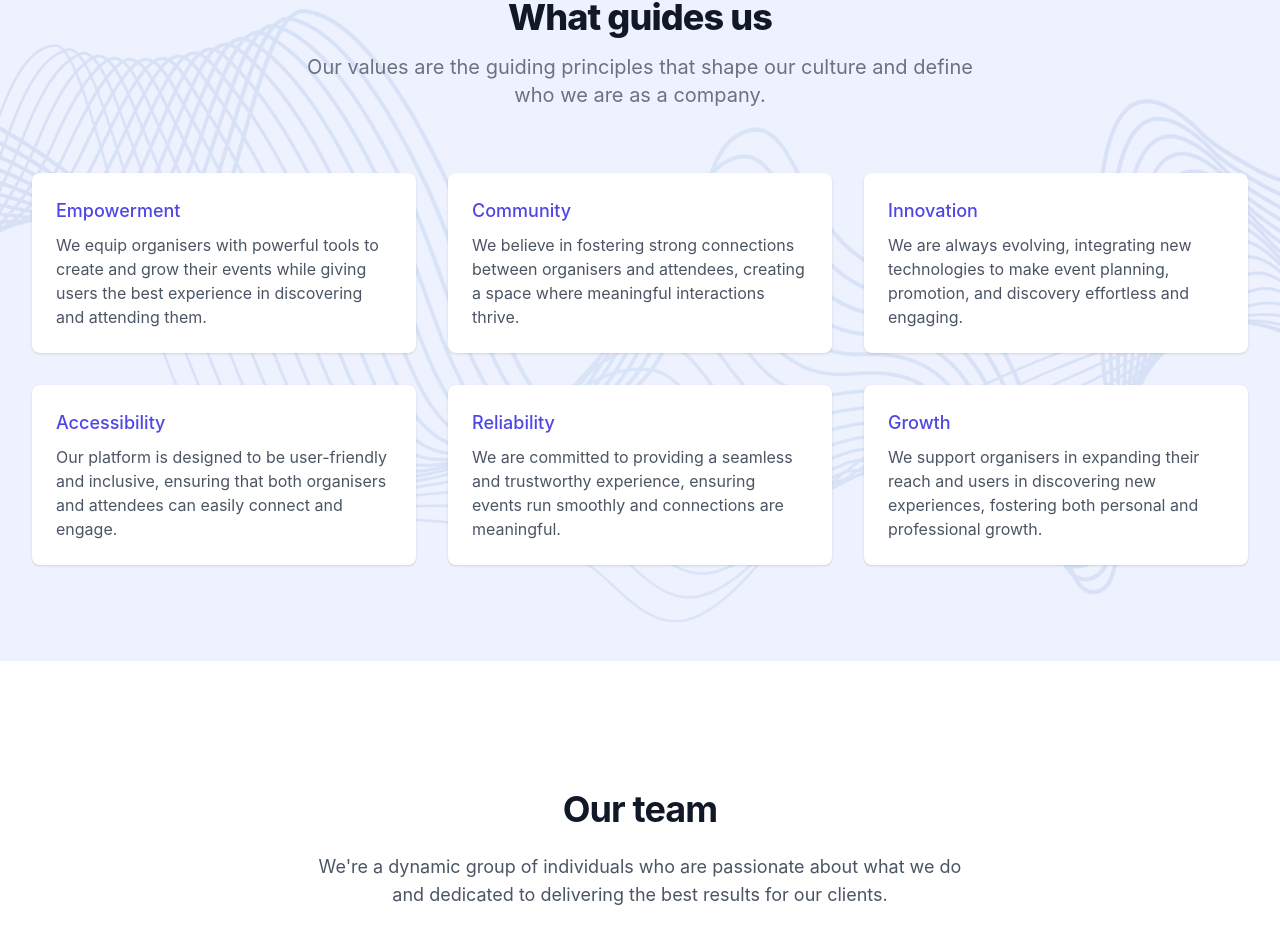
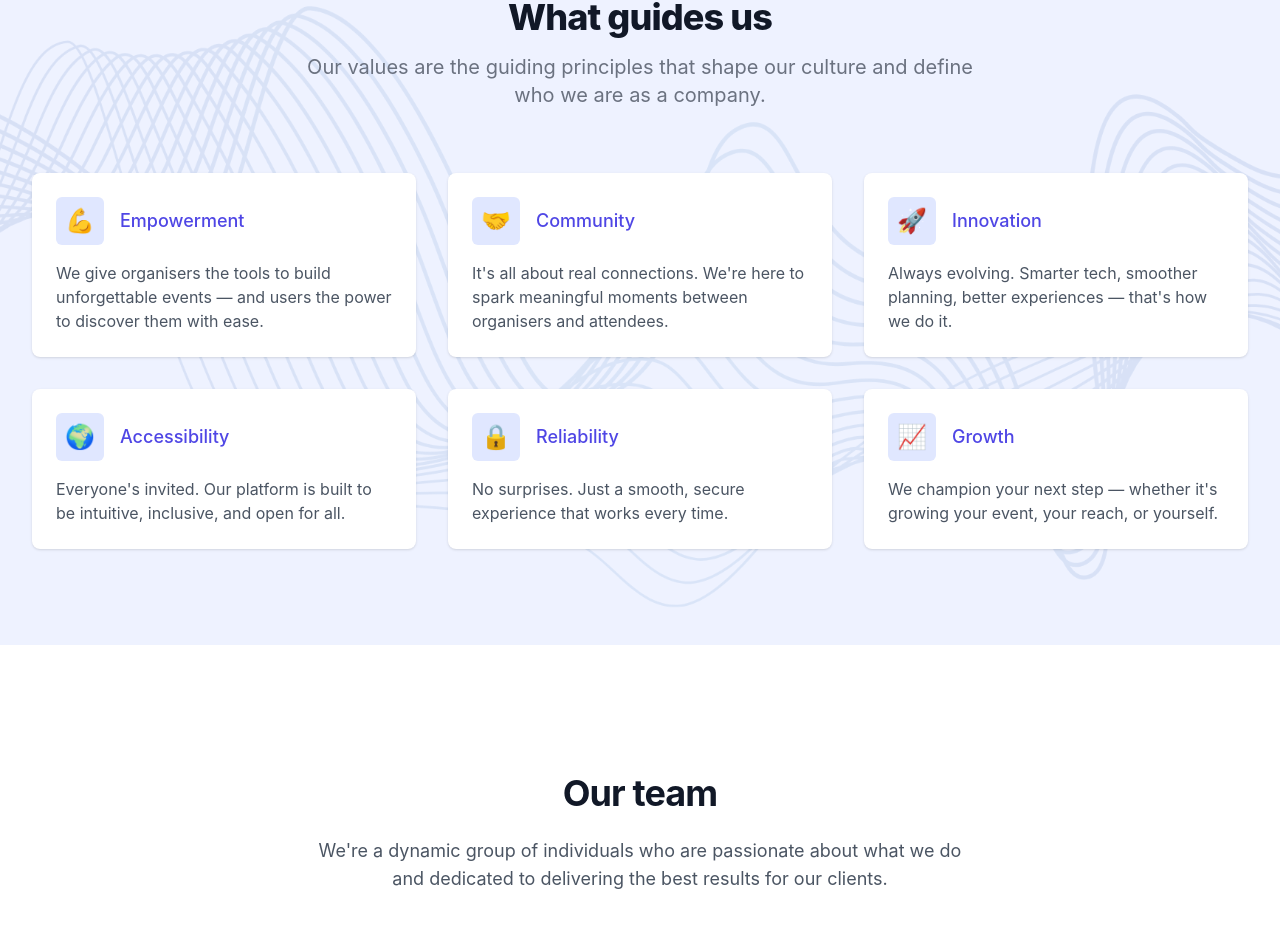
Before and after one commit to andrwsm/evently-landing, a React (Create React App) app: page / in a window 1280 px wide. Shown: the part 2240-3192 px from the top of the page. Built offline with nearby package versions, Linux system fonts and the light colour scheme.

Commit message:
update values

```diff
--- a/src/components/LandingPage.js
+++ b/src/components/LandingPage.js
@@ -62,32 +62,38 @@ const values = [
   {
     name: "Empowerment",
     description:
-      "We equip organisers with powerful tools to create and grow their events while giving users the best experience in discovering and attending them.",
+      "We give organisers the tools to build unforgettable events — and users the power to discover them with ease.",
+    emoji: "💪",
   },
   {
     name: "Community",
     description:
-      "We believe in fostering strong connections between organisers and attendees, creating a space where meaningful interactions thrive.",
+      "It's all about real connections. We're here to spark meaningful moments between organisers and attendees.",
+    emoji: "🤝",
   },
   {
     name: "Innovation",
     description:
-      "We are always evolving, integrating new technologies to make event planning, promotion, and discovery effortless and engaging.",
+      "Always evolving. Smarter tech, smoother planning, better experiences — that's how we do it.",
+    emoji: "🚀",
   },
   {
     name: "Accessibility",
     description:
-      "Our platform is designed to be user-friendly and inclusive, ensuring that both organisers and attendees can easily connect and engage.",
+      "Everyone's invited. Our platform is built to be intuitive, inclusive, and open for all.",
+    emoji: "🌍",
   },
   {
     name: "Reliability",
     description:
-      "We are committed to providing a seamless and trustworthy experience, ensuring events run smoothly and connections are meaningful.",
+      "No surprises. Just a smooth, secure experience that works every time.",
+    emoji: "🔒",
   },
   {
     name: "Growth",
     description:
-      "We support organisers in expanding their reach and users in discovering new experiences, fostering both personal and professional growth.",
+      "We champion your next step — whether it's growing your event, your reach, or yourself.",
+    emoji: "📈",
   },
 ];
 
@@ -482,9 +488,16 @@ export default function LandingPage() {
                     key={value.name}
                     className="bg-white overflow-hidden shadow rounded-lg p-6"
                   >
-                    <h3 className="text-lg font-medium text-indigo-600 mb-2">
-                      {value.name}
-                    </h3>
+                    <div className="flex items-center mb-4">
+                      <div className="flex-shrink-0 h-12 w-12 rounded-md bg-indigo-100 flex items-center justify-center">
+                        <span className="text-2xl">{value.emoji}</span>
+                      </div>
+                      <div className="ml-4">
+                        <h3 className="text-lg font-medium text-indigo-600">
+                          {value.name}
+                        </h3>
+                      </div>
+                    </div>
                     <p className="text-gray-600">{value.description}</p>
                   </div>
                 ))}
```
